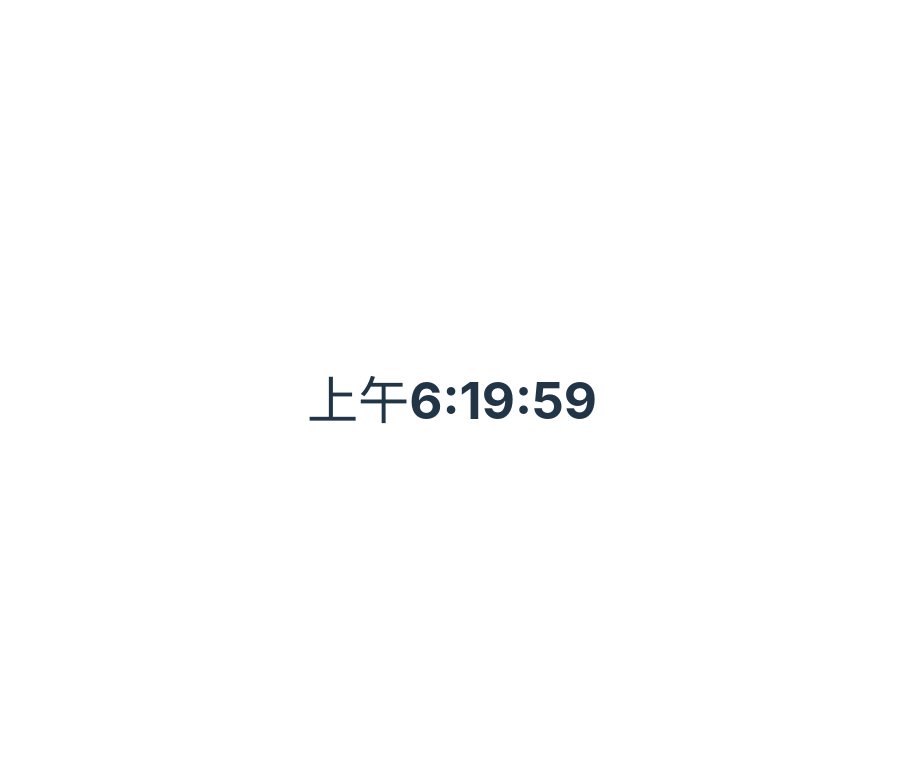
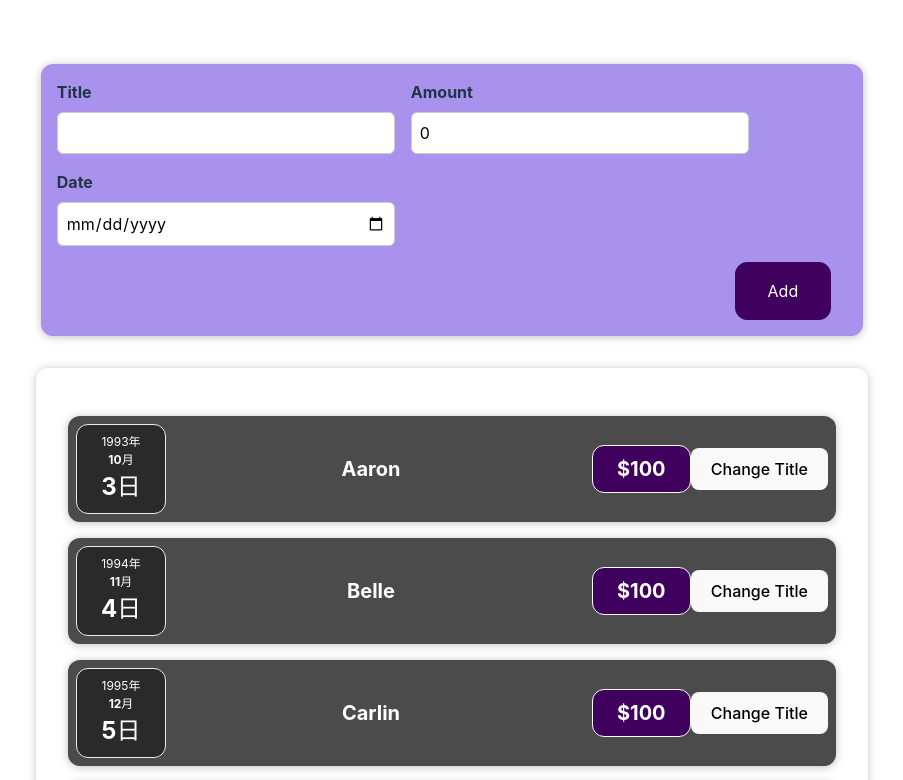
Before and after one commit to ken888686/react-app, a React (Vite) app: page / in a window 1280 px wide. Shown: the top 780 px of the page, without its empty margins (188-1091 px from the left). Built offline with nearby package versions, Linux system fonts and the light colour scheme.

Commit message:
useState with identifier

```diff
--- a/src/App.tsx
+++ b/src/App.tsx
@@ -1,8 +1,22 @@
 import './App.scss'
-import Clock from './components/Clock/Clock'
+import Expenses from './components/Expenses/Expenses'
+import NewExpense from './components/NewExpense/NewExpense'
+
+const data = [
+  { id: 0, date: new Date(1993, 9, 3), title: 'Aaron', amount: 100 },
+  { id: 1, date: new Date(1994, 10, 4), title: 'Belle', amount: 100 },
+  { id: 2, date: new Date(1995, 11, 5), title: 'Carlin', amount: 100 },
+  { id: 3, date: new Date(1996, 12, 6), title: 'David', amount: 100 },
+  { id: 4, date: new Date(1997, 1, 7), title: 'Elise', amount: 100 },
+]
 
 function App() {
-  return <Clock />
+  return (
+    <>
+      <NewExpense />
+      <Expenses data={data} />
+    </>
+  )
 }
 
 export default App
--- a/src/components/Expenses/Expenses.tsx
+++ b/src/components/Expenses/Expenses.tsx
@@ -1,15 +1,17 @@
 import Card from '../UI/Card'
 import ExpenseItem from './ExpenseItem'
 
-const data = [
-  { id: 0, date: new Date(1993, 9, 3), title: 'Aaron', amount: 100 },
-  { id: 1, date: new Date(1994, 10, 4), title: 'Belle', amount: 100 },
-  { id: 2, date: new Date(1995, 11, 5), title: 'Carlin', amount: 100 },
-  { id: 3, date: new Date(1996, 12, 6), title: 'David', amount: 100 },
-  { id: 4, date: new Date(1997, 1, 7), title: 'Elise', amount: 100 },
-]
+type ExpensesProps = {
+  data: {
+    id: number
+    date: Date
+    title: string
+    amount: number
+  }[]
+}
 
-function Expenses() {
+function Expenses(props: ExpensesProps) {
+  const { data } = props
   return (
     <Card className="expenses">
       {data.map((x) => (
--- /dev/null
+++ b/src/components/NewExpense/ExpenseForm.scss
@@ -0,0 +1,28 @@
+.new-expense__controls {
+  display: flex;
+  flex-wrap: wrap;
+  gap: 1rem;
+  margin-bottom: 1rem;
+  text-align: left;
+}
+
+.new-expense__control {
+  & label {
+    font-weight: bold;
+    margin-bottom: 0.5rem;
+    display: block;
+  }
+
+  & input {
+    font: inherit;
+    padding: 0.5rem;
+    border-radius: 6px;
+    border: 1px solid #ccc;
+    width: 20rem;
+    max-width: 100%;
+  }
+}
+
+.new-expense__actions {
+  text-align: right;
+}
--- /dev/null
+++ b/src/components/NewExpense/ExpenseForm.tsx
@@ -0,0 +1,101 @@
+import React, { useState } from 'react'
+import './ExpenseForm.scss'
+
+export default function ExpenseForm() {
+  /*
+  const [userInput, setUserInput] = useState({
+    enteredTitle: '',
+    enteredAmount: 0,
+    enteredDate: new Date(),
+  })
+  const titleChangeHandler = (event: React.ChangeEvent<HTMLInputElement>) => {
+    setUserInput((prevState) => {
+      return { ...prevState, enteredTitle: event.target.value }
+    })
+  }
+  const amountChangeHandler = (event: React.ChangeEvent<HTMLInputElement>) => {
+    setUserInput((prevState) => {
+      return {
+        ...prevState,
+        enteredAmount: Number.parseInt(event.target.value),
+      }
+    })
+  }
+  const dateChangeHandler = (event: React.ChangeEvent<HTMLInputElement>) => {
+    setUserInput((prevState) => {
+      return { ...prevState, enteredDate: new Date(event.target.value) }
+    })
+  }
+  */
+
+  const [title, setTitle] = useState('')
+  const [amount, setAmount] = useState(0)
+  const [date, setDate] = useState(new Date())
+  const inputChangeHandler = (
+    identifier: string,
+    event: React.ChangeEvent<HTMLInputElement>,
+  ) => {
+    const value = event.target.value
+
+    if (identifier === 'title') {
+      setTitle(value)
+    } else if (identifier === 'amount') {
+      setAmount(Number.parseInt(value))
+    } else if (identifier === 'date') {
+      setDate(new Date(value))
+    }
+  }
+
+  const submitHandler = (event: React.FormEvent<HTMLFormElement>) => {
+    event.preventDefault()
+    const expenseData = {
+      title: title,
+      amount: amount,
+      date: date,
+    }
+    setTitle('')
+    setAmount(0)
+    setDate(new Date())
+  }
+
+  return (
+    <form onSubmit={submitHandler}>
+      <div className="new-expense__controls">
+        <div className="new-expense__control">
+          <label htmlFor="title">Title</label>
+          <input
+            id="title"
+            type="text"
+            value={title}
+            onChange={(event) => inputChangeHandler('title', event)}
+          />
+        </div>
+        <div className="new-expense__control">
+          <label htmlFor="amount">Amount</label>
+          <input
+            id="amount"
+            type="number"
+            min="0"
+            step="1"
+            value={amount}
+            onChange={(event) => inputChangeHandler('amount', event)}
+          />
+        </div>
+        <div className="new-expense__control">
+          <label htmlFor="date">Date</label>
+          <input
+            id="date"
+            type="date"
+            min="2020-01-01"
+            max="2025-01-01"
+            value={date.toLocaleDateString('zh-TW')}
+            onChange={(event) => inputChangeHandler('date', event)}
+          />
+        </div>
+      </div>
+      <div className="new-expense__actions">
+        <button type="submit">Add</button>
+      </div>
+    </form>
+  )
+}
--- /dev/null
+++ b/src/components/NewExpense/NewExpense.scss
@@ -0,0 +1,38 @@
+.new-expense {
+  background-color: #a892ee;
+  padding: 1rem;
+  margin: 2rem auto;
+  width: 50rem;
+  max-width: 95%;
+  border-radius: 12px;
+  text-align: center;
+  box-shadow: 0 1px 8px rgba(0, 0, 0, 0.25);
+
+  & button {
+    font: inherit;
+    cursor: pointer;
+    padding: 1rem 2rem;
+    border: 1px solid #40005d;
+    background-color: #40005d;
+    color: white;
+    border-radius: 12px;
+    margin-right: 1rem;
+  }
+
+  & button:hover,
+  & button:active {
+    background-color: #510674;
+    border-color: #510674;
+  }
+
+  & button.alternative {
+    color: #220131;
+    border-color: transparent;
+    background-color: transparent;
+  }
+
+  & button.alternative:hover,
+  & button.alternative:active {
+    background-color: #ddb3f8;
+  }
+}
--- /dev/null
+++ b/src/components/NewExpense/NewExpense.tsx
@@ -0,0 +1,10 @@
+import ExpenseForm from './ExpenseForm'
+import './NewExpense.scss'
+
+export default function NewExpense() {
+  return (
+    <div className="new-expense">
+      <ExpenseForm />
+    </div>
+  )
+}
```
